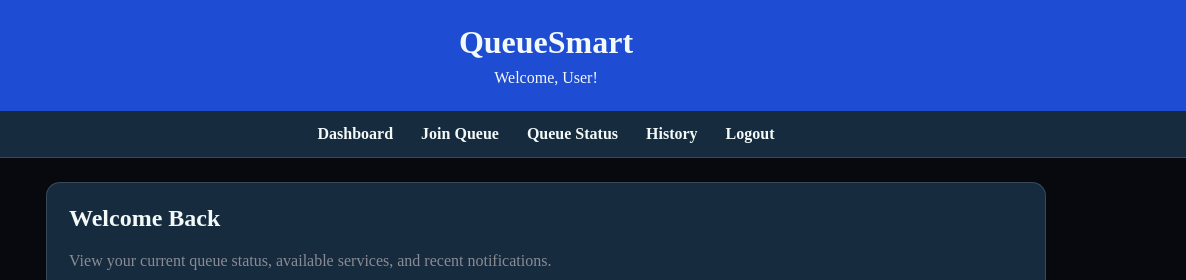
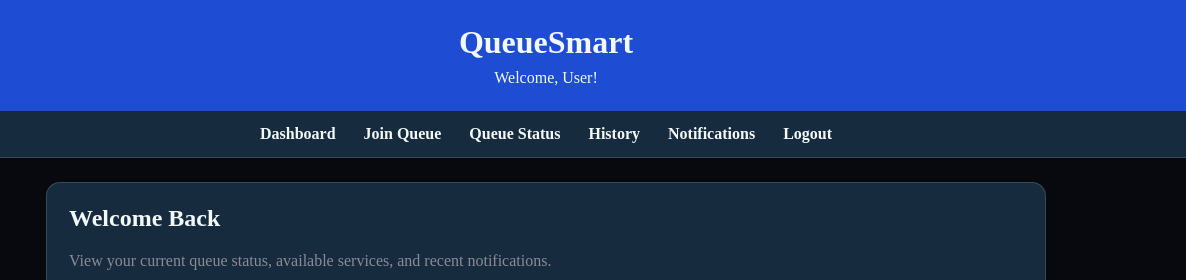
Before and after one commit to Antiquely3031/COSC4353_SoftwareDesignGroup1_Summer2026, a plain HTML site: page QS-UserDashboard.html in a window 1280 px wide. Shown: the top 280 px of the page, 94-1280 px from the left. Drawn offline with Linux system fonts and the light colour scheme.

Commit message:
Update QS-UserDashboard.html
Added CSS link for notification, nav link, and the script tag

```diff
--- a/QS-UserDashboard.html
+++ b/QS-UserDashboard.html
@@ -146,6 +146,8 @@
             height: auto;
         }
     </style>
+    <!-- Notification component styles -->
+    <link rel="stylesheet" href="NotificationsUI/CSS/notifications.css">
 </head>
 
 <body>
@@ -165,6 +167,7 @@
         <a href="join-queue.html">Join Queue</a>
         <a href="queue-status.html">Queue Status</a>
         <a href="history.html">History</a>
+        <a href="NotificationsUI/HTML/notifications.html">Notifications</a>
         <a href="QSLoginScreen.html">Logout</a>
     </nav>
     <main class="dashboard-container">
@@ -208,6 +211,9 @@
         </section>
 
     </main>
+    <!-- Shared notification logic and data -->
+    <script src="NotificationsUI/JavaScript/notifications.js"
+            data-queue-status="queue-status.html"></script>
 
 </body>
 </html>
```
